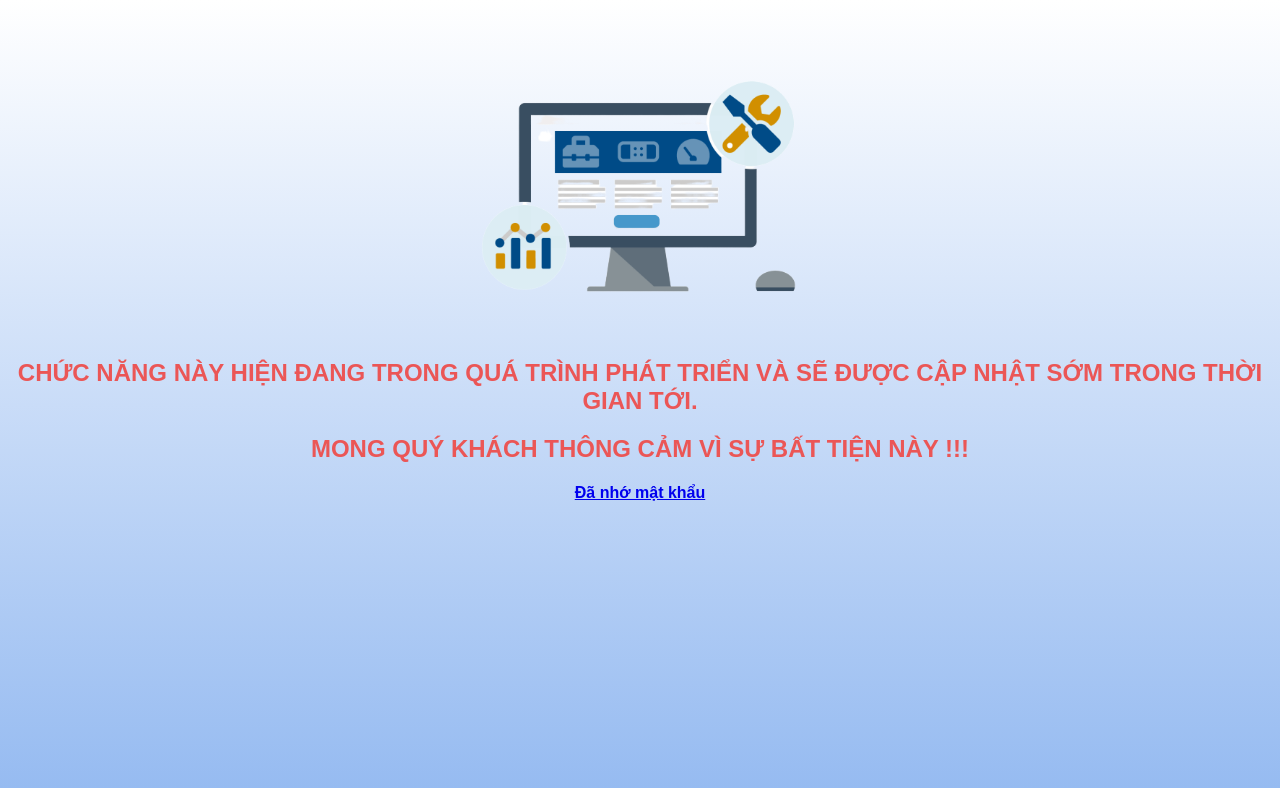
After one commit to VoocBlog/VoocBlogFinal, a Django app: page /forget-password/ in a window 1280 px wide. The commit adds this page. Run offline with Django 3.2, Linux system fonts and the light colour scheme.

Commit message:
add forget password notification

```diff
--- /dev/null
+++ b/VoocBlog/voocblog/SigninSignup/static/css/password-recovering.css
@@ -0,0 +1,17 @@
+body{
+    background-image: repeating-linear-gradient(white, rgb(150, 187, 241));
+    background-repeat: no-repeat;
+    background-size: cover;
+    height: 760px;
+}
+#notification{
+    text-align: center;
+    margin-top: 20px;
+    font-family: Arial, Helvetica, sans-serif;
+    color: rgb(235, 86, 86);
+}
+#maintain-image{
+    margin-top: 20px;
+    border-radius: 20px;
+    width: 35%;
+}
--- a/VoocBlog/voocblog/SigninSignup/templates/LoginRegister/sign-in.html
+++ b/VoocBlog/voocblog/SigninSignup/templates/LoginRegister/sign-in.html
@@ -25,7 +25,7 @@
 						{% comment %} <input type="hidden" name="next" value="/" />
 						<input type="submit" class="btn-login" value="Login"/>  {% endcomment %}
 					</form>
-	            	<p><a href="" class="forget-pass">Quên mật khẩu?</a></p>
+	            	<p><a href="{% url 'forgetpass' %}" class="forget-pass">Quên mật khẩu?</a></p>
 	            	<br>
 	            	<p>Chưa có tài khoản? <a href="{% url 'signup' %}" >Đăng ký ngay</a></p>
 				</div>
--- a/VoocBlog/voocblog/SigninSignup/templates/LoginRegister/sign-up.html
+++ b/VoocBlog/voocblog/SigninSignup/templates/LoginRegister/sign-up.html
@@ -32,7 +32,7 @@
 	                		<span>Đồng ý với <a href="">Chính sách & bảo mật</a></span>
 	                	<button type="submit" value="register" class="btn-login">Đăng ký</button>
 	            	</form>
-	            	<p><a href="#" class="forget-pass">Quên mật khẩu?</a></p>
+	            	<p><a href="{% url 'forgetpass' %}" class="forget-pass">Quên mật khẩu?</a></p>
 	            	<br>
 	            	<p>Đã có tài khoản? <a href="{% url 'signin' %}">Đăng nhập ngay</a></p>
 				</div>
--- /dev/null
+++ b/VoocBlog/voocblog/SigninSignup/templates/pages/password-recovering.html
@@ -0,0 +1,18 @@
+<!DOCTYPE html>
+<html lang="en">
+<head>
+    {% load static %}
+    <meta charset="UTF-8">
+    <meta name="viewport" content="width=device-width, initial-scale=1.0">
+    <link rel="stylesheet" href="{% static 'css/password-recovering.css' %}">
+    <title>Password Recovering</title>
+</head>
+<body>
+    <div id="notification">
+        <img src="{% static 'images/forgetpassword/fix-website.png' %}" alt="Maintainance" id="maintain-image">
+        <h2>CHỨC NĂNG NÀY HIỆN ĐANG TRONG QUÁ TRÌNH PHÁT TRIỂN VÀ SẼ ĐƯỢC CẬP NHẬT SỚM TRONG THỜI GIAN TỚI.</h2>
+        <h2>MONG QUÝ KHÁCH THÔNG CẢM VÌ SỰ BẤT TIỆN NÀY !!!</h2>
+        <h4><a href="{% url 'signin' %}">Đã nhớ mật khẩu </a></h4>
+    </div>
+</body>
+</html>
--- a/VoocBlog/voocblog/SigninSignup/urls.py
+++ b/VoocBlog/voocblog/SigninSignup/urls.py
@@ -12,5 +12,6 @@ urlpatterns = [
     path('login/profile', views.loginprofile, name='loginprofile'),
     path('register/error/', views.error, name='error'),
     path('<int:id>/', views.PostDetail, name='detailindex'),
+    path('forget-password/', views.ForgetPassword, name='forgetpass')
     #path('login/', auth_views.LoginView.as_view(template_name = "LoginRegister/sign-in.html"), name='signup'),
 ]
--- a/VoocBlog/voocblog/SigninSignup/views.py
+++ b/VoocBlog/voocblog/SigninSignup/views.py
@@ -129,3 +129,6 @@ def logout(request):
 def PostDetail(request, id):
     post = Post.objects.get(id=id)
     return render(request, 'detail/detailpost.html', {'DetailPost' : post})
+
+def ForgetPassword(request):
+    return render(request, 'pages/password-recovering.html')
```
Also changed, not shown: VoocBlog/voocblog/SigninSignup/static/images/forgetpassword/camera-icon.png (added), VoocBlog/voocblog/SigninSignup/static/images/forgetpassword/fix-website.png (added), VoocBlog/voocblog/SigninSignup/static/images/forgetpassword/profile-picture.png (added).
